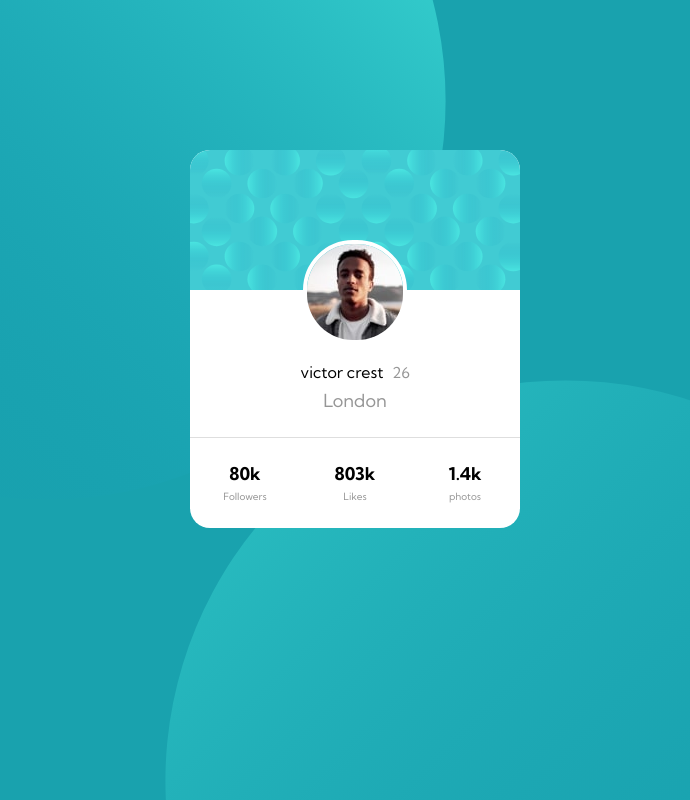
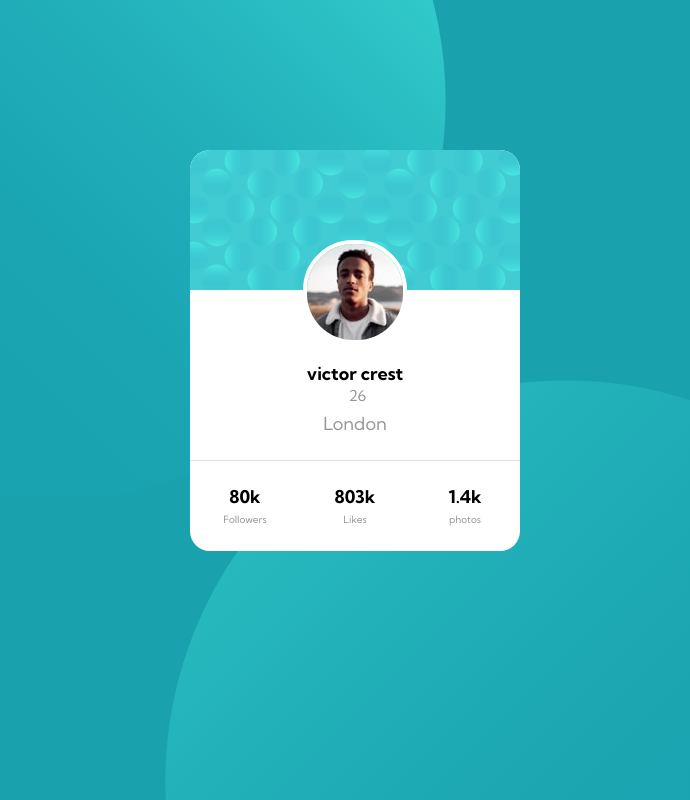
Before and after one commit to nwakego98/profile-card, a plain HTML site: page Index.html in a window 1280 px wide. Shown: the whole page, without its empty margins (285-975 px from the left). Drawn offline with Linux system fonts and the light colour scheme.

Commit message:
Update Index.html

```diff
--- a/Index.html
+++ b/Index.html
@@ -15,7 +15,7 @@
             <img src="images/image-victor.jpg" alt="victors-profile">
 
             <div class="description">
-                <bold>victor crest</bold>
+                <h1>victor crest</h1>
                 <span class="age">26</span>
                 <div class="london">London</div>
             </div>
```
